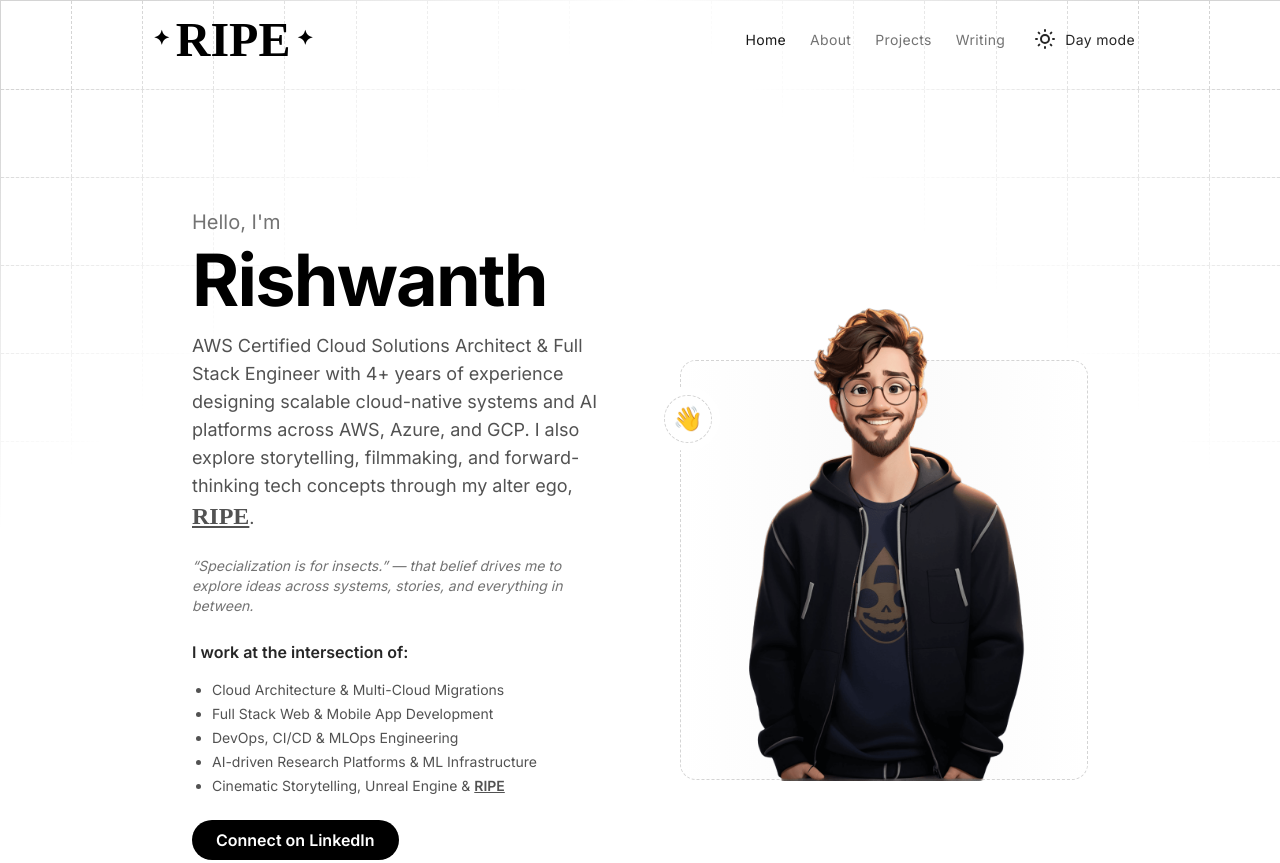
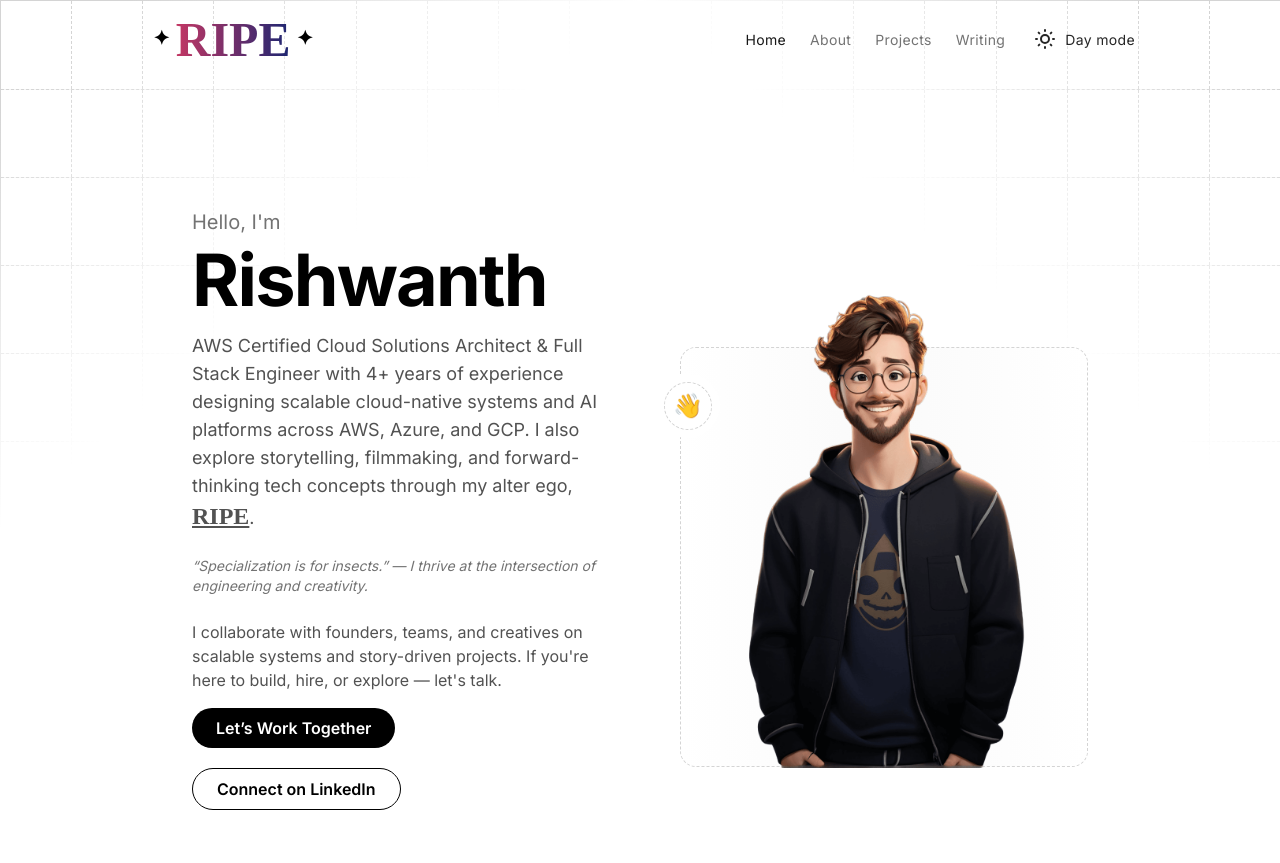
Before and after one commit to RishwanthPerumandla/portfolio, an Astro site: page / in a window 1280 px wide. Shown: the top 863 px of the page. Built offline with nearby package versions, Linux system fonts and the light colour scheme; Astro itself is replaced by a stand-in of ours; a web font is replaced by a local one.

Commit message:
update animations

```diff
--- a/src/assets/css/main.css
+++ b/src/assets/css/main.css
@@ -12,6 +12,48 @@ body {
 .ripe {
   font-family: 'Kenia', cursive;
 }
+
+.ripe-shine {
+  background-image: linear-gradient(90deg, #C33764, #1D2671, #C33764);
+  background-size: 200% auto;
+  background-clip: text;
+  -webkit-background-clip: text;
+  color: transparent;
+  animation: ripeShine 6s linear infinite;
+}
+
+@keyframes ripeShine {
+  0%   { background-position: 200% 0; }
+  100% { background-position: -200% 0; }
+}
+
+.ripe-shimmer {
+  position: relative;
+  overflow: hidden;
+  color: transparent;
+  background: linear-gradient(to right, #C33764, #1D2671);
+  background-clip: text;
+  -webkit-background-clip: text;
+}
+
+.ripe-shimmer::before {
+  content: '';
+  position: absolute;
+  top: 0;
+  left: -75%;
+  height: 100%;
+  width: 50%;
+  background: linear-gradient(120deg, transparent, rgba(255,255,255,0.8), transparent);
+  transform: skewX(-20deg);
+  animation: shimmer 2s infinite;
+}
+
+@keyframes shimmer {
+  100% {
+    left: 125%;
+  }
+}
+
 
 
 /* Add Your Custom CSS Here */
--- a/src/components/footer.astro
+++ b/src/components/footer.astro
@@ -12,11 +12,7 @@ import Logo from "../components/logo.astro";
     <span class="inline-flex justify-center mt-4 space-x-5 sm:ml-auto sm:mt-0 sm:justify-start">
 
       <!-- LinkedIn -->
-      <a
-        href="https://www.linkedin.com/in/rishwanthperumandla/"
-        target="_blank"
-        class="text-neutral-500 dark:text-neutral-400 hover:text-neutral-900 dark:hover:text-white"
-      >
+      <a href="https://www.linkedin.com/in/rishwanthperumandla/" target="_blank" class="text-neutral-500 dark:text-neutral-400 hover:text-neutral-900 dark:hover:text-white">
         <span class="sr-only">LinkedIn</span>
         <svg class="w-6 h-6" fill="currentColor" viewBox="0 0 24 24" aria-hidden="true">
           <path d="M19 0h-14c-2.76 0-5 2.24-5 5v14c0 2.76 2.24 5 5 5h14c2.76 0 5-2.24 5-5v-14c0-2.76-2.24-5-5-5zm-11.25 19h-3v-11h3v11zm-1.5-12.4c-.97 0-1.75-.79-1.75-1.75s.78-1.75 1.75-1.75c.97 0 1.75.79 1.75 1.75s-.78 1.75-1.75 1.75zm13.75 12.4h-3v-5.6c0-1.34-.03-3.06-1.87-3.06-1.87 0-2.15 1.46-2.15 2.96v5.7h-3v-11h2.88v1.5h.04c.4-.75 1.4-1.54 2.89-1.54 3.09 0 3.66 2.03 3.66 4.67v6.37z"/>
@@ -24,11 +20,7 @@ import Logo from "../components/logo.astro";
       </a>
 
       <!-- Twitter -->
-      <a
-        href="https://twitter.com/rishwanth1729"
-        target="_blank"
-        class="text-neutral-500 dark:text-neutral-400 hover:text-neutral-900 dark:hover:text-white"
-      >
+      <a href="https://twitter.com/rishwanth1729" target="_blank" class="text-neutral-500 dark:text-neutral-400 hover:text-neutral-900 dark:hover:text-white">
         <span class="sr-only">Twitter</span>
         <svg class="w-6 h-6" fill="currentColor" viewBox="0 0 24 24" aria-hidden="true">
           <path d="M22.46 6c-.77.35-1.5.59-2.28.7a4.07 4.07 0 001.8-2.24c-.77.46-1.62.78-2.52.96a4.1 4.1 0 00-7 3.74 11.6 11.6 0 01-8.4-4.26 4.05 4.05 0 001.26 5.45 4.07 4.07 0 01-1.86-.52v.05c0 2 1.42 3.7 3.3 4.08a4.1 4.1 0 01-1.85.07 4.1 4.1 0 003.83 2.85A8.23 8.23 0 012 18.58a11.63 11.63 0 006.29 1.85c7.55 0 11.68-6.26 11.68-11.68 0-.18-.01-.35-.02-.52a8.18 8.18 0 002.02-2.08z"/>
@@ -36,29 +28,29 @@ import Logo from "../components/logo.astro";
       </a>
 
       <!-- GitHub -->
-      <a
-        href="https://github.com/RishwanthPerumandla"
-        target="_blank"
-        class="text-neutral-500 dark:text-neutral-400 hover:text-neutral-900 dark:hover:text-white"
-      >
+      <a href="https://github.com/RishwanthPerumandla" target="_blank" class="text-neutral-500 dark:text-neutral-400 hover:text-neutral-900 dark:hover:text-white">
         <span class="sr-only">GitHub</span>
         <svg class="w-6 h-6" fill="currentColor" viewBox="0 0 24 24" aria-hidden="true">
           <path fill-rule="evenodd" clip-rule="evenodd" d="M12 2C6.48 2 2 6.49 2 12.02c0 4.43 2.87 8.19 6.84 9.5.5.09.68-.22.68-.48v-1.7c-2.78.6-3.37-1.34-3.37-1.34-.46-1.16-1.11-1.47-1.11-1.47-.9-.62.07-.61.07-.61 1 .07 1.53 1.03 1.53 1.03.89 1.53 2.34 1.09 2.91.83.09-.65.35-1.09.64-1.34-2.22-.25-4.56-1.11-4.56-4.95 0-1.1.39-1.99 1.03-2.69-.1-.25-.45-1.27.1-2.65 0 0 .84-.27 2.75 1.03a9.54 9.54 0 015 0c1.9-1.3 2.74-1.03 2.74-1.03.55 1.38.2 2.4.1 2.65.64.7 1.03 1.59 1.03 2.69 0 3.85-2.34 4.7-4.57 4.95.36.31.68.92.68 1.85v2.74c0 .26.18.57.69.48A10.01 10.01 0 0022 12.02C22 6.49 17.52 2 12 2z"/>
         </svg>
       </a>
 
-      <!-- YouTube (RIPE) -->
-      <a
-        href="https://www.youtube.com/@ripe6096"
-        target="_blank"
-        class="text-neutral-500 dark:text-neutral-400 hover:text-neutral-900 dark:hover:text-white"
-      >
+      <!-- YouTube -->
+      <a href="https://www.youtube.com/@ripe6096" target="_blank" class="text-neutral-500 dark:text-neutral-400 hover:text-neutral-900 dark:hover:text-white">
         <span class="sr-only">YouTube</span>
         <svg class="w-6 h-6" fill="currentColor" viewBox="0 0 576 512" aria-hidden="true">
           <path d="M549.7 124.1c-6.3-23.8-24.9-42.5-48.7-48.9C455.2 64 288 64 288 64s-167.2 0-213 11.2c-23.8 6.4-42.5 25.1-48.8 48.9C16 168.9 16 256 16 256s0 87.1 10.2 131.9c6.3 23.8 24.9 42.5 48.7 48.9C120.8 448 288 448 288 448s167.2 0 213-11.2c23.8-6.4 42.5-25.1 48.8-48.9C560 343.1 560 256 560 256s0-87.1-10.3-131.9zM232 334.1V177.9L361 256l-129 78.1z"/>
         </svg>
       </a>
 
+      <!-- Instagram -->
+      <a href="https://www.instagram.com/rishwanthperumandla" target="_blank" class="text-neutral-500 dark:text-neutral-400 hover:text-neutral-900 dark:hover:text-white">
+        <span class="sr-only">Instagram</span>
+        <svg class="w-6 h-6" fill="currentColor" viewBox="0 0 24 24" aria-hidden="true">
+          <path d="M12 2.2c3.2 0 3.6 0 4.9.1 1.2.1 1.9.2 2.3.4.6.2 1.1.5 1.6 1 .5.5.8 1 .9 1.6.2.4.3 1.1.4 2.3.1 1.3.1 1.7.1 4.9s0 3.6-.1 4.9c-.1 1.2-.2 1.9-.4 2.3-.2.6-.5 1.1-1 1.6-.5.5-1 .8-1.6.9-.4.2-1.1.3-2.3.4-1.3.1-1.7.1-4.9.1s-3.6 0-4.9-.1c-1.2-.1-1.9-.2-2.3-.4a4.1 4.1 0 01-2.6-2.6c-.2-.4-.3-1.1-.4-2.3C2.2 15.6 2.2 15.2 2.2 12s0-3.6.1-4.9c.1-1.2.2-1.9.4-2.3a4.1 4.1 0 012.6-2.6c.4-.2 1.1-.3 2.3-.4C8.4 2.2 8.8 2.2 12 2.2m0-2.2C8.7 0 8.3 0 7 .1 5.7.1 4.9.2 4.2.4 3.1.7 2.3 1.1 1.5 1.9.7 2.7.3 3.5.1 4.6c-.2.7-.3 1.5-.4 2.8C0 8.3 0 8.7 0 12c0 3.3 0 3.7.1 5 .1 1.3.2 2.1.4 2.8.2 1.1.6 1.9 1.4 2.7.8.8 1.6 1.2 2.7 1.4.7.2 1.5.3 2.8.4 1.3.1 1.7.1 5 .1s3.7 0 5-.1c1.3-.1 2.1-.2 2.8-.4 1.1-.2 1.9-.6 2.7-1.4.8-.8 1.2-1.6 1.4-2.7.2-.7.3-1.5.4-2.8.1-1.3.1-1.7.1-5s0-3.7-.1-5c-.1-1.3-.2-2.1-.4-2.8a6.2 6.2 0 00-1.4-2.7 6.2 6.2 0 00-2.7-1.4c-.7-.2-1.5-.3-2.8-.4C15.7 0 15.3 0 12 0zM12 5.8A6.2 6.2 0 1012 18a6.2 6.2 0 000-12.4zm0 10.2a4 4 0 110-8 4 4 0 010 8zm6.4-10.8a1.4 1.4 0 100-2.8 1.4 1.4 0 000 2.8z"/>
+        </svg>
+      </a>
+
     </span>
   </div>
 </section>
--- a/src/components/logo.astro
+++ b/src/components/logo.astro
@@ -11,7 +11,7 @@
 
   <!-- Logo Text -->
 <span
-  class="ripe text-3xl sm:text-4xl lg:text-5xl"
+  class="ripe ripe-shimmer text-3xl sm:text-4xl lg:text-5xl"
 >
   RIPE
 </span>
--- a/src/pages/about.astro
+++ b/src/pages/about.astro
@@ -9,7 +9,7 @@ import Layout from "../layouts/main.astro";
   <section class="relative z-20 max-w-2xl mx-auto my-12 px-7 lg:px-0">
 <PageHeading
   title="About Me"
-  description='Cloud Architect. Engineer. Creator. <span class="ripe text-2xl"><a href="https://www.youtube.com/@ripe6096" target="_blank" class="underline font-semibold hover:text-black dark:hover:text-white">RIPE</a></span> is my alter ego — where code meets cinema, and systems meet storytelling. <br /><br />I resonate deeply with the idea that <span class="italic font-medium">“Specialization is for insects.”</span> My curiosity often leads me beyond traditional tech—into storytelling, visual expression, and thought-driven creation.'
+  description='Cloud Architect. Engineer. Creator. <span ><a class="ripe text-2xl" href="https://www.youtube.com/@ripe6096" target="_blank" class="underline font-semibold hover:text-black dark:hover:text-white">RIPE</a></span> is my alter ego — my creative lab for content, storytelling, and self-expression.'
 />
 
 
--- a/src/pages/index.astro
+++ b/src/pages/index.astro
@@ -13,47 +13,55 @@ import Layout from "../layouts/main.astro";
     <div class="flex flex-col items-center md:flex-row">
       <!-- Hero Text Column -->
 <div class="relative w-full mt-10 md:mt-0 md:w-1/2 md:pr-8">
+
+  <!-- Intro -->
   <div class="mb-2 text-xl font-medium text-neutral-500 dark:text-neutral-400">
     Hello, I'm
   </div>
-
   <h1 class="mb-4 text-5xl font-extrabold leading-tight tracking-tight text-black md:text-6xl lg:text-7xl dark:text-white">
     Rishwanth
   </h1>
 
+  <!-- Summary -->
   <p class="mb-6 text-lg text-neutral-600 dark:text-neutral-400">
-  AWS Certified Cloud Solutions Architect & Full Stack Engineer with 4+ years of experience designing scalable cloud-native systems and AI platforms across AWS, Azure, and GCP.
-  I also explore storytelling, filmmaking, and forward-thinking tech concepts through my alter ego,
-  <a class="ripe text-2xl underline font-semibold hover:text-black dark:hover:text-white" href="https://www.youtube.com/@ripe6096" target="_blank" rel="noopener noreferrer">RIPE</a>.
+    AWS Certified Cloud Solutions Architect & Full Stack Engineer with 4+ years of experience designing scalable cloud-native systems and AI platforms across AWS, Azure, and GCP. I also explore storytelling, filmmaking, and forward-thinking tech concepts through my alter ego,
+    <a class="ripe text-2xl font-semibold underline hover:text-black dark:hover:text-white" href="https://www.youtube.com/@ripe6096" target="_blank">RIPE</a>.
   </p>
 
-<p class="mb-6 italic text-sm text-neutral-500 dark:text-neutral-400">
-  “Specialization is for insects.” — that belief drives me to explore ideas across systems, stories, and everything in between.
+  <!-- Optional Quote -->
+  <p class="italic text-sm text-neutral-500 dark:text-neutral-400 mb-6">
+    “Specialization is for insects.” — I thrive at the intersection of engineering and creativity.
   </p>
 
+  <!-- What I do -->
+ <!-- <p class="text-sm text-neutral-600 dark:text-neutral-400">
+    I work across cloud architecture, full stack development, DevOps & MLOps, AI research platforms, and cinematic storytelling through
+    <a class="ripe  font-semibold underline" href="https://www.youtube.com/@ripe6096" target="_blank">RIPE</a>.
+  </p> -->
 
-
-<p class="mb-2 font-semibold text-neutral-800 dark:text-neutral-200">
-  I work at the intersection of:
+  <!-- CTA Text -->
+  <p class="mt-6 text-base text-neutral-600 dark:text-neutral-400">
+    I collaborate with founders, teams, and creatives on scalable systems and story-driven projects. If you're here to build, hire, or explore — let's talk.
   </p>
 
-<ul class="py-2 space-y-1 list-disc pl-5 text-sm text-neutral-600 dark:text-neutral-400">
-  <li>Cloud Architecture & Multi-Cloud Migrations</li>
-  <li>Full Stack Web & Mobile App Development</li>
-  <li>DevOps, CI/CD & MLOps Engineering</li>
-  <li>AI-driven Research Platforms & ML Infrastructure</li>
-  <li>Cinematic Storytelling, Unreal Engine & <a class="ripe text-2xl underline font-semibold hover:text-black dark:hover:text-white" href="https://www.youtube.com/@ripe6096" target="_blank" class="underline font-semibold hover:text-black dark:hover:text-white">RIPE</a> </li>
-</ul>
-
+  <!-- Buttons -->
+  <div class=" flex flex-wrap gap-3 mt-4">
+    <a
+      href="mailto:rishwanth.perumandla@hotmail.com"
+      class="mb-2 inline-block px-6 py-2 font-semibold text-white bg-black rounded-full hover:bg-neutral-800"
+    >
+      Let’s Work Together
+    </a>
     <a
       href="https://www.linkedin.com/in/RishwanthPerumandla/"
-  class="inline-block px-6 py-2 mt-4 font-semibold text-white bg-black rounded-full hover:bg-neutral-800"
+      class="mb-6 inline-block px-6 py-2 font-semibold text-black border border-black rounded-full hover:bg-neutral-100 dark:text-white dark:border-white dark:hover:bg-neutral-900"
     >
       Connect on LinkedIn
     </a>
-
+  </div>
 
 </div>
+
 
     <a
   href="mailto:rishwanth.perumandla@hotmail.com"
```
Lines whose indentation alone changed are shown as unchanged.
